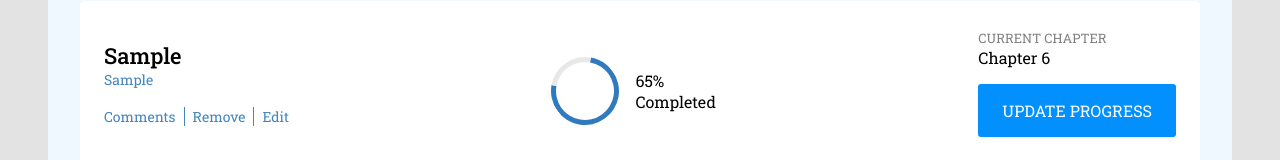
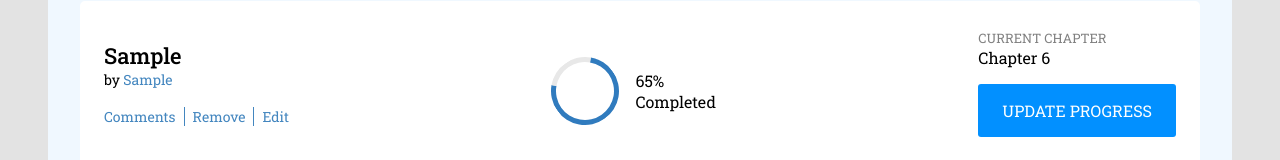
Before and after one commit to rica213/bookstore, a React (Create React App) app: page / in a window 1280 px wide. Both pictures are taken after typing "Sample", "Sample" into the empty fields and a click on the button "ADD BOOK". Shown: the part 196-356 px from the top of the page. Built offline with nearby package versions, Linux system fonts and the light colour scheme; no server answers.

Commit message:
Format author

```diff
--- a/src/components/Book.js
+++ b/src/components/Book.js
@@ -14,7 +14,11 @@ const Book = ({ item_id, title, author }) => {
     <article className={styles.bookItem}>
       <section className={styles.bookInfo}>
         <h3 className={styles.title}>{title}</h3>
-        <p className={styles.author}>{author}</p>
+        <p className={styles.author}>
+          <span style={{ color: 'black' }}>by</span>
+          {' '}
+          {author}
+        </p>
         <section className={styles.actionBtn}>
           <button type="button" className={styles.btn}>
             Comments
@@ -37,7 +41,9 @@ const Book = ({ item_id, title, author }) => {
       <section className={styles.currentChap}>
         <p className={styles.currentChapTitle}>Current chapter</p>
         <p className={styles.chapter}>Chapter 6</p>
-        <button type="button" className={styles.updateBtn}>update progress</button>
+        <button type="button" className={styles.updateBtn}>
+          update progress
+        </button>
       </section>
     </article>
   );
```
